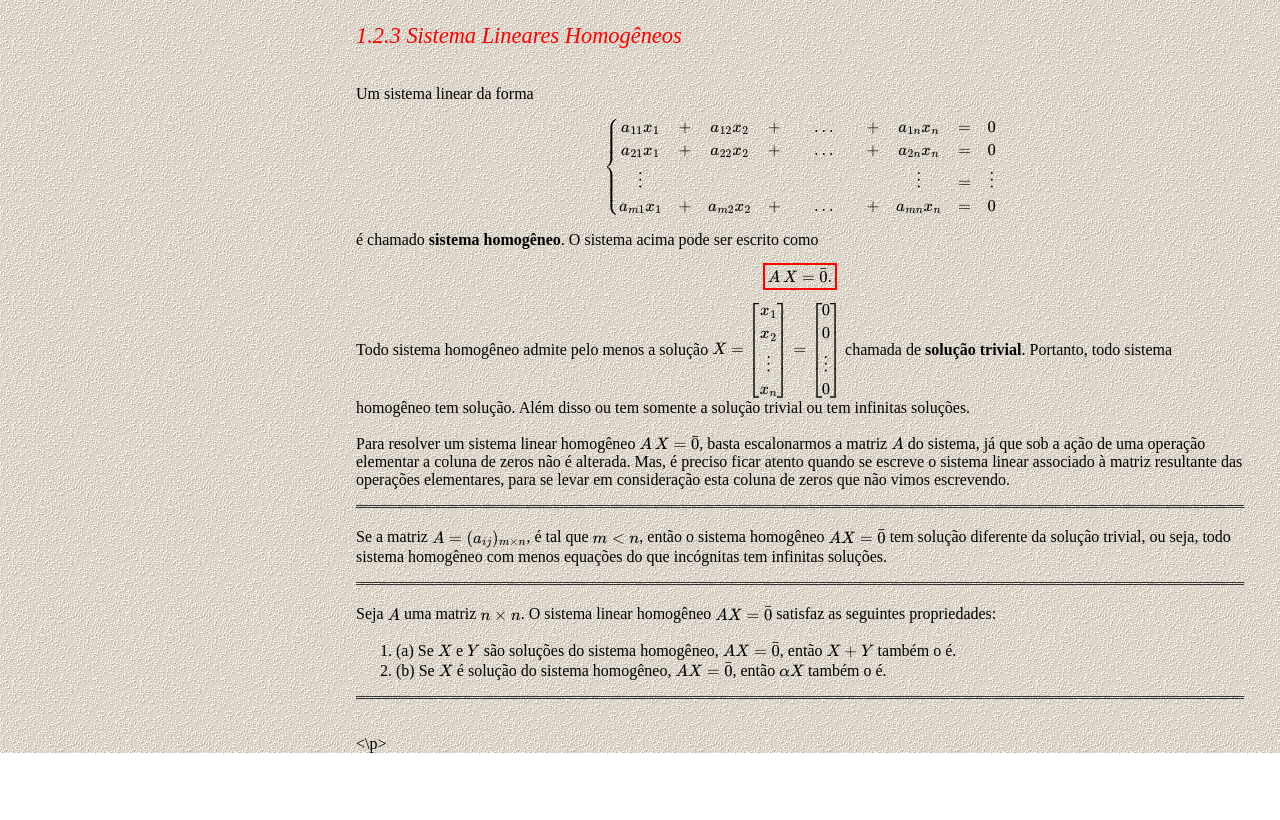
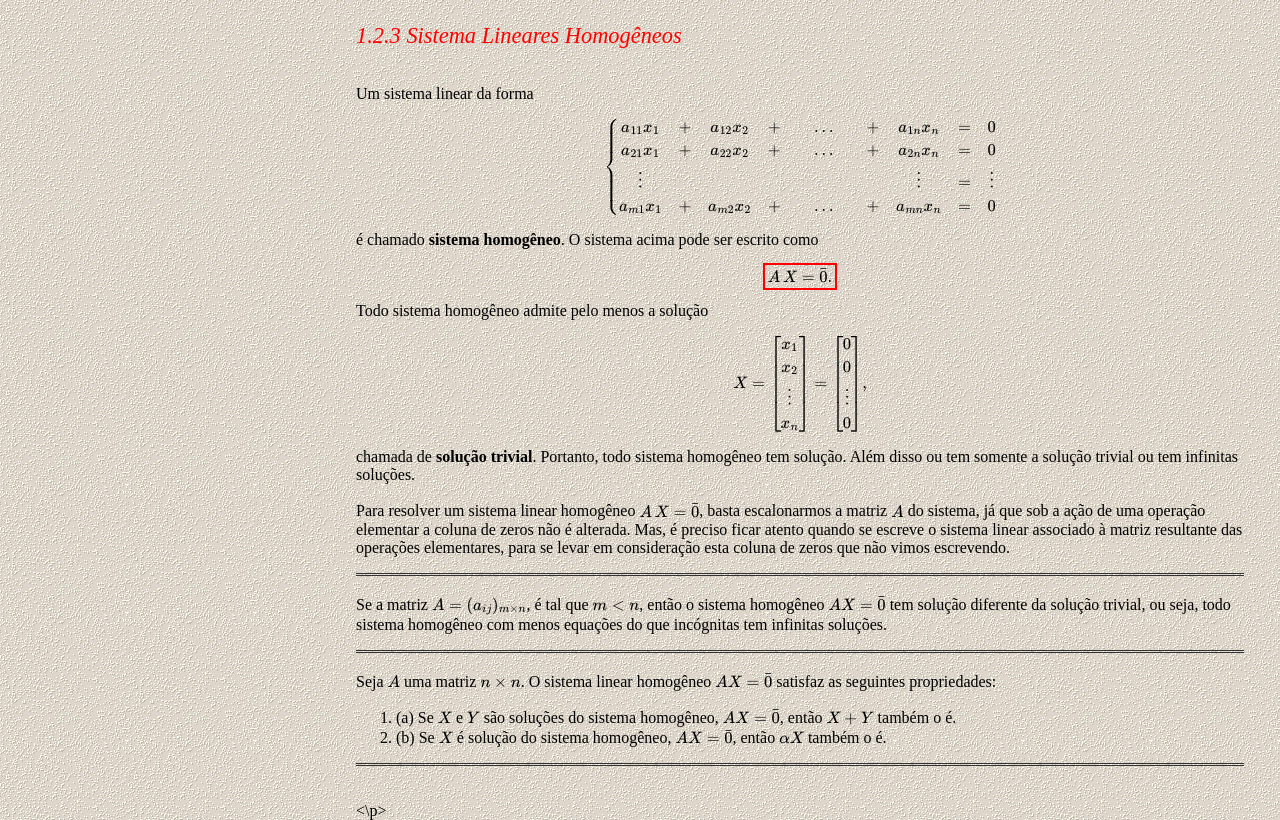
Before and after one commit to regijs/regijs.github.io, a plain HTML site: page gaal/sum12.html in a window 1280 px wide. Shown: the part 1939-2759 px from the top of the page. Before the commit the page ends 2692 px from the top, so only its background shows below. Drawn offline with nearby package versions, Linux system fonts and the light colour scheme; some packages are replaced by stand-ins of ours.

Commit message:
Update sum12.html

```diff
--- a/gaal/sum12.html
+++ b/gaal/sum12.html
@@ -293,7 +293,8 @@ acima pode ser escrito como
 		$A\,X=\bar{0}.$</div></center>
 	</p>
 	<p>
-		Todo sistema homogêneo admite pelo menos a solução $X=
+		Todo sistema homogêneo admite pelo menos a solução
+		$$X=
 \left[\begin{array}{c}
 x_1\\ x_2\\
 \vdots\\
@@ -301,7 +302,7 @@ x_n\end{array}\right]=
 \left[\begin{array}{c}
 0\\ 0\\
 \vdots\\
-0\end{array}\right] $ chamada de
+0\end{array}\right], $$ chamada de
 <b>solução trivial</b>. Portanto, todo sistema homogêneo tem
 solução. Além disso ou tem somente a solução trivial ou tem
 infinitas soluções.
```
